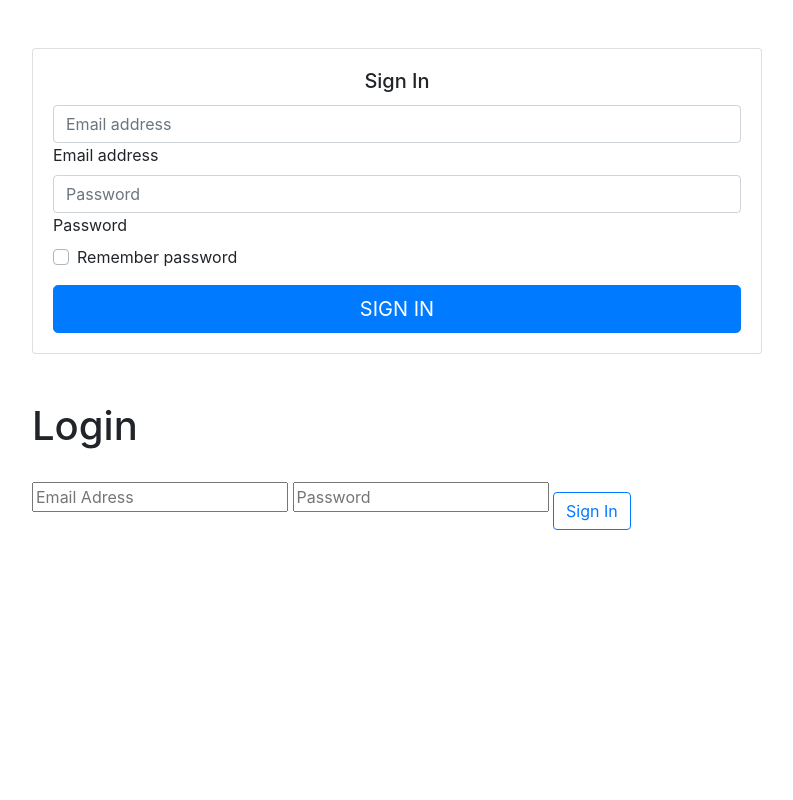
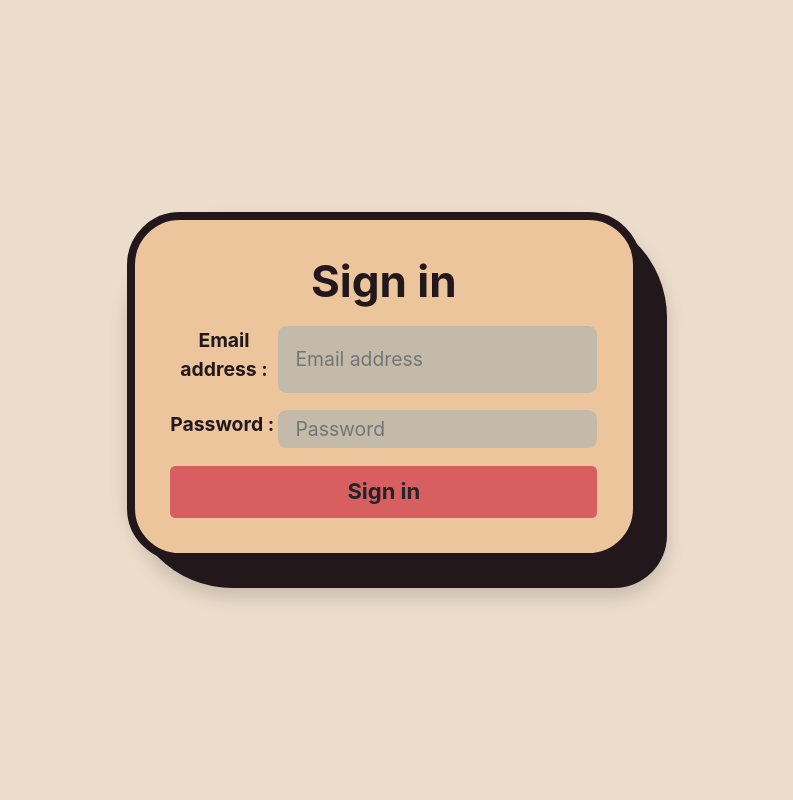
Before and after one commit to ColinHmrl/Projet-Web, a PHP site: page /vues/login.html in a window 1280 px wide. Shown: the whole page, without its empty margins (243-1036 px from the left). Run offline with PHP 8.4, Linux system fonts and the light colour scheme.

Commit message:
headder and login pages

```diff
--- a/styles/login.css
+++ b/styles/login.css
@@ -1,8 +1,61 @@
-body{
-    background-color: aliceblue;
+html, body{
+    background-color: #EBDCCB;
+    height: 100%;
+    margin: 0px;
+    font-size: 1.1rem;
+    color: #22181C;
+    font-weight: bold;
+
 }
 
-.from{
+.form{
+    height: 100%;
     display: flex;
     align-items: center;
 }
+
+.row{
+    display: flex;
+    justify-content: center;
+}
+
+.email, .password{
+    display: flex;
+    justify-content: space-between;
+    margin-top: 1rem;
+}
+
+input{
+    border:none;
+    border-radius: 0.5rem;
+    background-color: #C3BAAA;
+    padding-left: 1rem;
+}
+
+input:focus{
+    outline: none;
+}
+
+.btn{
+    margin-top: 1rem;
+    background-color: #d85f5f;
+    font-weight: bold;
+}
+
+h1{
+    font-weight: bold;
+}
+
+form{
+    border: solid 0.5rem #22181C;
+    padding: 2rem;
+    background-color: #ecc59c;
+    border-radius: 3rem;
+}
+
+.shadow{
+    background-color: #22181C;
+    padding: 0 1.5rem 1.5rem 0;
+    border-radius: 6rem;
+    border-bottom-right-radius: 3rem;
+}
--- a/vues/login.html
+++ b/vues/login.html
@@ -1,47 +1,39 @@
-<!DOCTYPE html>
+<!doctype html>
 <html lang="en">
-<head>
-    <meta charset="UTF-8">
-    <meta http-equiv="X-UA-Compatible" content="IE=edge">
-    <meta name="viewport" content="width=device-width, initial-scale=1.0">
-    <title>Login</title>
-    <link rel="stylesheet" href="https://cdn.jsdelivr.net/npm/bootstrap@4.5.3/dist/css/bootstrap.min.css" integrity="sha384-TX8t27EcRE3e/ihU7zmQxVncDAy5uIKz4rEkgIXeMed4M0jlfIDPvg6uqKI2xXr2" crossorigin="anonymous">
-</head>
-<body>
-    <div class="container">
-        <div class="row justify-content-center">
-            <div class="col-8 col-offset-2 rounded">
-                <div class="card card-signin my-5">
-                    <div class="card-body">
-                      <h5 class="card-title text-center">Sign In</h5>
-                      <form class="form-signin">
-                        <div class="form-label-group">
-                          <input type="email" id="inputEmail" class="form-control" placeholder="Email address" required>
-                          <label for="inputEmail">Email address</label>
-                        </div>
+  <head>
+    <meta charset="utf-8">
+    <meta name="viewport" content="width=device-width, initial-scale=1">
+    <meta name="description" content="">
+    <title>Sign In Page</title>
 
-                        <div class="form-label-group">
-                          <input type="password" id="inputPassword" class="form-control" placeholder="Password" required>
-                          <label for="inputPassword">Password</label>
-                        </div>
+    <script src="https://code.jquery.com/jquery-3.5.1.min.js" integrity="sha256-9/aliU8dGd2tb6OSsuzixeV4y/faTqgFtohetphbbj0=" crossorigin="anonymous"></script>
+    <link rel="stylesheet" href="https://cdn.jsdelivr.net/npm/bootstrap@4.5.3/dist/css/bootstrap.min.css" integrity="sha384-TX8t27EcRE3e/ihU7zmQxVncDAy5uIKz4rEkgIXeMed4M0jlfIDPvg6uqKI2xXr2" crossorigin="anonymous" />
+    <script src="https://cdn.jsdelivr.net/npm/bootstrap@4.5.3/dist/js/bootstrap.bundle.min.js" integrity="sha384-ho+j7jyWK8fNQe+A12Hb8AhRq26LrZ/JpcUGGOn+Y7RsweNrtN/tE3MoK7ZeZDyx" crossorigin="anonymous"></script>
+    <link href="../styles/login.css" rel="stylesheet">
+  </head>
 
-                        <div class="custom-control custom-checkbox mb-3">
-                          <input type="checkbox" class="custom-control-input" id="customCheck1">
-                          <label class="custom-control-label" for="customCheck1">Remember password</label>
-                        </div>
-                        <button class="btn btn-lg btn-primary btn-block text-uppercase" type="submit">Sign in</button>
-                    </div>
+  <body class="text-center">
+    <div class="form">
+      <div class="container">
+        <div class="row">
+          <div class="col-sm-11 col-md-9 col-lg-7 col-xl-6">
+            <div class="shadow">
+              <form>
+                <h1>Sign in</h1>
+                <div class="email">
+                  <label for="Email">Email address :</label>
+                  <input type="email" id="Email" placeholder="Email address" required autofocus>
                 </div>
-                <form action="" method="POST" class="d-flex flex-column align-items-center">
-                    <h1 class="mt-4">Login</h1>
-                    <input type="email" placeholder="Email Adress" class="mt-4">
-                    <input type="password" placeholder="Password" class="mt-4">
-                    <button type="submit" class="btn btn-outline-primary mt-4">Sign In</button>
-                </form>
+                <div class="password">
+                  <label for="Password">Password :</label>
+                  <input type="password" id="Password" placeholder="Password" required>
+                </div>
+                <button class="w-100 btn btn-lg" type="submit">Sign in</button>
+              </form>
             </div>
+          </div>
         </div>
+      </div>
     </div>
-    <script src="https://code.jquery.com/jquery-3.5.1.min.js" integrity="sha256-9/aliU8dGd2tb6OSsuzixeV4y/faTqgFtohetphbbj0=" crossorigin="anonymous"></script>
-    <script src="https://cdn.jsdelivr.net/npm/bootstrap@4.5.3/dist/js/bootstrap.bundle.min.js" integrity="sha384-ho+j7jyWK8fNQe+A12Hb8AhRq26LrZ/JpcUGGOn+Y7RsweNrtN/tE3MoK7ZeZDyx" crossorigin="anonymous"></script>
-</body>
+  </body>
 </html>
```
Also changed, not shown: styles/header.css (added, +63 -0 lines), vues/header.html (+52 -5 lines), 1 other file.
